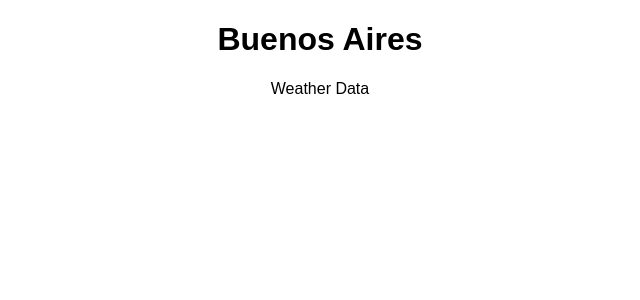
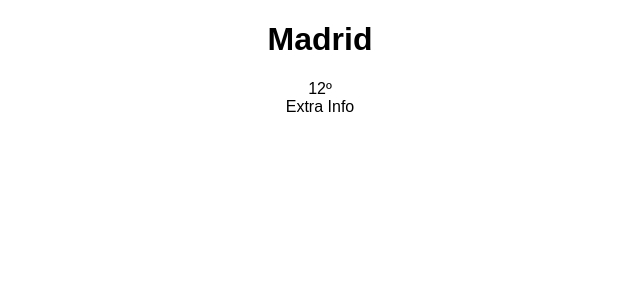
Before and after one commit to dgalindoc/weatherapp, a React (Create React App) app: page / in a window 1280 px wide. Shown: the top 300 px of the page, without its empty margins (320-960 px from the left). Built offline with nearby package versions, Linux system fonts and the light colour scheme.

Commit message:
Weather Extra Info

```diff
--- a/src/components/Location.js
+++ b/src/components/Location.js
@@ -1,5 +1,5 @@
 import React from 'react';
 
-const Location = () => (<div><h1>Buenos Aires</h1></div>)
+const Location = ({city}) => (<div><h1>{city}</h1></div>);
 
 export default Location;
--- a/src/components/WeatherData.js
+++ b/src/components/WeatherData.js
@@ -1,5 +1,12 @@
 import React from 'react';
+import WeatherExtraInfo from './WeatherExtraInfo';
+import WeatherTemperature from './WeatherTemperature';
 
-const WeatherData = () => (<div>Weather Data</div>);
+const WeatherData = () => (
+  <div>
+    <WeatherTemperature/>
+    <WeatherExtraInfo/>
+  </div>
+);
 
 export default WeatherData;
--- /dev/null
+++ b/src/components/WeatherExtraInfo.js
@@ -0,0 +1,7 @@
+import React from 'react';
+
+const WeatherExtraInfo = () => (
+  <div>Extra Info</div>
+)
+
+export default WeatherExtraInfo;
--- a/src/components/WeatherLocation.js
+++ b/src/components/WeatherLocation.js
@@ -2,6 +2,11 @@ import React from 'react';
 import Location from './Location';
 import WeatherData from './WeatherData';
 
-const WeatherLocation = () => (<div><Location></Location><WeatherData></WeatherData></div>);
+const WeatherLocation = () => (
+  <div>
+    <Location city={'Madrid'}/>
+    <WeatherData/>
+  </div>
+);
 
 export default WeatherLocation;
--- /dev/null
+++ b/src/components/WeatherTemperature.js
@@ -0,0 +1,7 @@
+import React from 'react';
+
+const WeatherTemperature = () => (
+  <div><span>12º</span></div>
+)
+
+export default WeatherTemperature;
```
